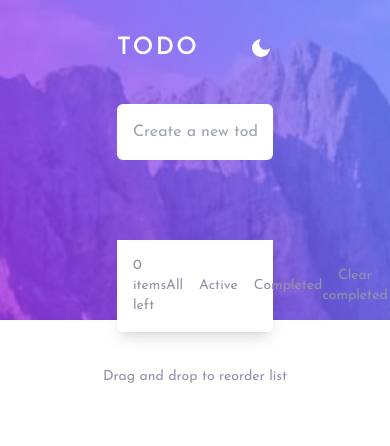
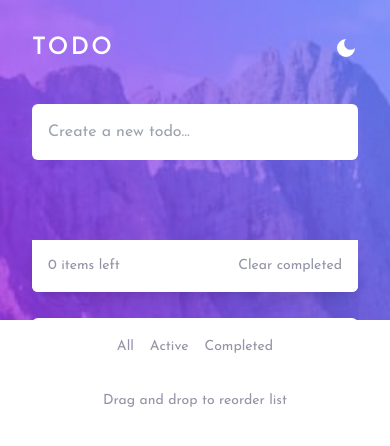
Before and after one commit to radriann21/todo-app-react-ts, a React (Vite) app: page / in a window 390 px wide. Shown: the top 446 px of the page. Built offline with nearby package versions, Linux system fonts and the light colour scheme.

Commit message:
add dark mode toggle functionality; update styles for dark mode support and enhance UI components

```diff
--- a/index.html
+++ b/index.html
@@ -1,5 +1,5 @@
 <!doctype html>
-<html lang="en">
+<html class="dark" lang="en">
 
 <head>
   <meta charset="UTF-8" />
--- a/src/App.tsx
+++ b/src/App.tsx
@@ -3,12 +3,12 @@ import { TasksListContainer } from "./components/TasksListContainer"
 
 function App() {
   return (
-    <main className="max-w-full min-h-screen relative flex flex-col items-center font-primaryRegular py-8 sm:py-28">
-      <div className="w-full h-[320px] absolute top-0 left-0 bg-hero-pattern-mobile-light sm:bg-hero-pattern-desktop-light bg-cover bg-no-repeat -z-10"></div>
+    <main className="max-w-full min-h-screen relative flex flex-col items-center font-primaryRegular p-8 sm:py-28 dark:bg-dark-very-dark-blue dark:text-dark-light-grayish-blue">
+      <div className="w-full h-[320px] absolute top-0 left-0 dark:bg-hero-pattern-mobile-dark sm:dark:bg-hero-pattern-desktop-dark bg-hero-pattern-mobile-light sm:bg-hero-pattern-desktop-light bg-cover bg-no-repeat"></div>
       <Header />
       <TasksListContainer />
-      <footer className="w-full text-center mt-8">
-        <span className="font-primaryRegular text-light-dark-grayish-blue text-sm">Drag and drop to reorder list</span>
+      <footer className="w-full text-center mt-24 sm:mt-8">
+        <span className="font-primaryRegular text-light-dark-grayish-blue text-sm dark:text-dark-dark-grayish-blue">Drag and drop to reorder list</span>
       </footer>
     </main>
   )
--- a/src/components/Header.tsx
+++ b/src/components/Header.tsx
@@ -1,14 +1,14 @@
-import { Moon } from "./icons/Moon";
+import { ToogleMode } from "./ToogleMode";
 import { TodoInput } from "./TodoInput";
 
 export const Header = () => {
   return (
-    <header className="w-[40%]">
+    <header className="w-full md:w-[60%] lg:w-[40%] z-10">
       <section className="flex items-center justify-between w-full">
-        <h1 className="font-primarySemibold  text-2xl sm:text-4xl text-white uppercase tracking-widest">
+        <h1 className="font-primarySemibold text-2xl sm:text-4xl text-white uppercase tracking-widest">
           Todo
         </h1>
-        <Moon />
+        <ToogleMode />
       </section>
       <TodoInput />
     </header>
--- a/src/components/TaskiItem.tsx
+++ b/src/components/TaskiItem.tsx
@@ -15,10 +15,10 @@ export const TaskItem = ({ task }: TaskItemProps) => {
   }
 
   return (
-    <li className="py-4 px-4 text-left w-full text-light-very-dark-grayish-blue flex items-center justify-between cursor-pointer border-b-2">
+    <li className="py-4 px-4 text-left w-full text-light-very-dark-grayish-blue flex items-center justify-between cursor-pointer border-b-2 dark:border-b-dark-very-dark-grayish-blue-2">
       <div className="flex items-center space-x-8">
-        <input onClick={handleToggleCompleted} type="checkbox" checked={task.completed} />
-        <span className={`${task.completed === false ? null : 'line-through text-light-light-grayish-blue'}`}>{task.name}</span>
+        <input onChange={handleToggleCompleted} type="checkbox" checked={task.completed} />
+        <span className={`dark:text-dark-light-grayish-blue ${task.completed === false ? null : 'line-through text-light-light-grayish-blue'}`}>{task.name}</span>
       </div>
       <button onClick={handleDeleteTask}>
         <Close />
--- a/src/components/TasksListContainer.tsx
+++ b/src/components/TasksListContainer.tsx
@@ -4,8 +4,8 @@ import { TasksList } from "./TasksList";
 
 export const TasksListContainer = () => {
   const tasks = useStore(TodoStore, (state) => state.tasks);
+  const filter = useStore(TodoStore, (state) => state.filter);
   const clearCompletedTasks = useStore(TodoStore, (state) => state.clearCompletedTasks);
-  const filter = useStore(TodoStore, (state) => state.filter);
   const setFilter = useStore(TodoStore, (state) => state.setFilter);
 
   const options: string[] = [
@@ -28,7 +28,7 @@ export const TasksListContainer = () => {
 
   return (
     <>
-      <section className="mt-20 w-[40%] rounded-md shadow-lg bg-white">
+      <section className="mt-20 w-full md:w-[60%] lg:w-[40%] rounded-md shadow-lg bg-white dark:bg-dark-very-dark-desaturated-blue z-10 relative">
         {
           filteredTasks?.length === 0
             ? null
@@ -36,18 +36,18 @@ export const TasksListContainer = () => {
               <TasksList tasks={filteredTasks} />
             )
         }
-        <section className="w-full bg-white flex items-center justify-between px-4 py-4 rounded-b-md">
+        <section className="w-full bg-white dark:bg-dark-very-dark-desaturated-blue flex items-center justify-between px-4 py-4 rounded-b-md">
           <span className="text-sm text-light-dark-grayish-blue">
             {tasks?.length !== 0 ? tasks?.length : 0} items left
           </span>
-          <div className="flex items-center space-x-4">
+          <div className="w-full sm:w-fit absolute translate-y-20 sm:flex sm:relative justify-center sm:translate-y-0 items-center space-x-4 p-4 sm:p-0 dark:bg-dark-very-dark-desaturated-blue bg-white rounded-md sm:rounded-none sm:bg-transparent -translate-x-4 sm:-translate-x-0 text-center">
             {options.map((option, index) => (
-              <span onClick={() => setFilter(option.toLowerCase())} key={index} className="text-sm text-light-dark-grayish-blue cursor-pointer transition-colors duration-300 hover:text-light-very-dark-grayish-blue">
+              <span onClick={() => setFilter(option.toLowerCase())} key={index} className="text-sm text-light-dark-grayish-blue cursor-pointer transition-colors duration-300 hover:text-light-very-dark-grayish-blue dark:hover:text-dark-light-grayish-blue-hover">
                 {option}
               </span>
             ))}
           </div>
-          <button onClick={clearCompletedTasks} className="text-light-dark-grayish-blue text-sm cursor-pointer transition-colors duration-300 hover:text-light-very-dark-grayish-blue">Clear completed</button>
+          <button onClick={clearCompletedTasks} className="text-light-dark-grayish-blue text-sm cursor-pointer transition-colors duration-300 hover:text-light-very-dark-grayish-blue hover:dark:text-dark-light-grayish-blue-hover">Clear completed</button>
         </section>
       </section>
     </>
--- a/src/components/TodoInput.tsx
+++ b/src/components/TodoInput.tsx
@@ -28,7 +28,7 @@ export const TodoInput = () => {
   return (
     <section className="w-full">
       <form onSubmit={handleSubmit} className="w-full">
-        <input onChange={handleInput} className="py-4 px-4 bg-white rounded-md mt-10 w-full outline-none border-none" type="text" placeholder="Create a new todo..." />
+        <input onChange={handleInput} className="py-4 px-4 bg-white dark:bg-dark-very-dark-desaturated-blue rounded-md mt-10 w-full outline-none border-none" type="text" placeholder="Create a new todo..." />
       </form>
     </section>
   )
--- /dev/null
+++ b/src/components/ToogleMode.tsx
@@ -0,0 +1,27 @@
+import { useState, useEffect } from 'react';
+import { Moon } from "./icons/Moon";
+import { Sun } from "./icons/Sun";
+
+export const ToogleMode = () => {
+  const [darkMode, setDarkMode] = useState(false);
+
+  useEffect(() => {
+    if (darkMode) {
+      document.documentElement.classList.add('dark');
+    } else {
+      document.documentElement.classList.remove('dark');
+    }
+  }, [darkMode]);
+
+  const toggleDarkMode = () => {
+    setDarkMode(!darkMode);
+  };
+
+  return (
+    <button onClick={toggleDarkMode}>
+      <div className="transition duration-500 ease-in-out transform">
+        {darkMode ? <Sun /> : <Moon />}
+      </div>
+    </button>
+  );
+};
--- a/src/components/icons/Sun.tsx
+++ b/src/components/icons/Sun.tsx
@@ -1,16 +1,16 @@
 export const Sun = () => {
   return (
     <svg
-      className="fill-black w-10 h-10"
+      className="cursor-pointer"
       xmlns="http://www.w3.org/2000/svg"
       width="24"
       height="24"
       viewBox="0 0 24 24"
       fill="none"
       stroke="currentColor"
-      stroke-width="2"
-      stroke-linecap="round"
-      stroke-linejoin="round"
+      strokeWidth="2"
+      strokeLinecap="round"
+      strokeLinejoin="round"
     >
       <circle cx="12" cy="12" r="4" />
       <path d="M12 2v2" />
--- a/tailwind.config.js
+++ b/tailwind.config.js
@@ -4,6 +4,7 @@ export default {
     "./index.html",
     "./src/**/*.{js,ts,jsx,tsx}",
   ],
+  darkMode: 'class',
   theme: {
     extend: {
       colors: {
@@ -33,7 +34,9 @@ export default {
       },
       backgroundImage: {
         'hero-pattern-desktop-light': 'url("./assets/images/bg-desktop-light.jpg")',
-        'hero-pattern-mobile-light': 'url("./assets/images/bg-mobile-light.jpg")'
+        'hero-pattern-mobile-light': 'url("./assets/images/bg-mobile-light.jpg")',
+        'hero-pattern-desktop-dark': 'url("./assets/images/bg-desktop-dark.jpg")',
+        'hero-pattern-mobile-dark': 'url("./assets/images/bg-mobile-dark.jpg")'
       }
     },
   },
```
